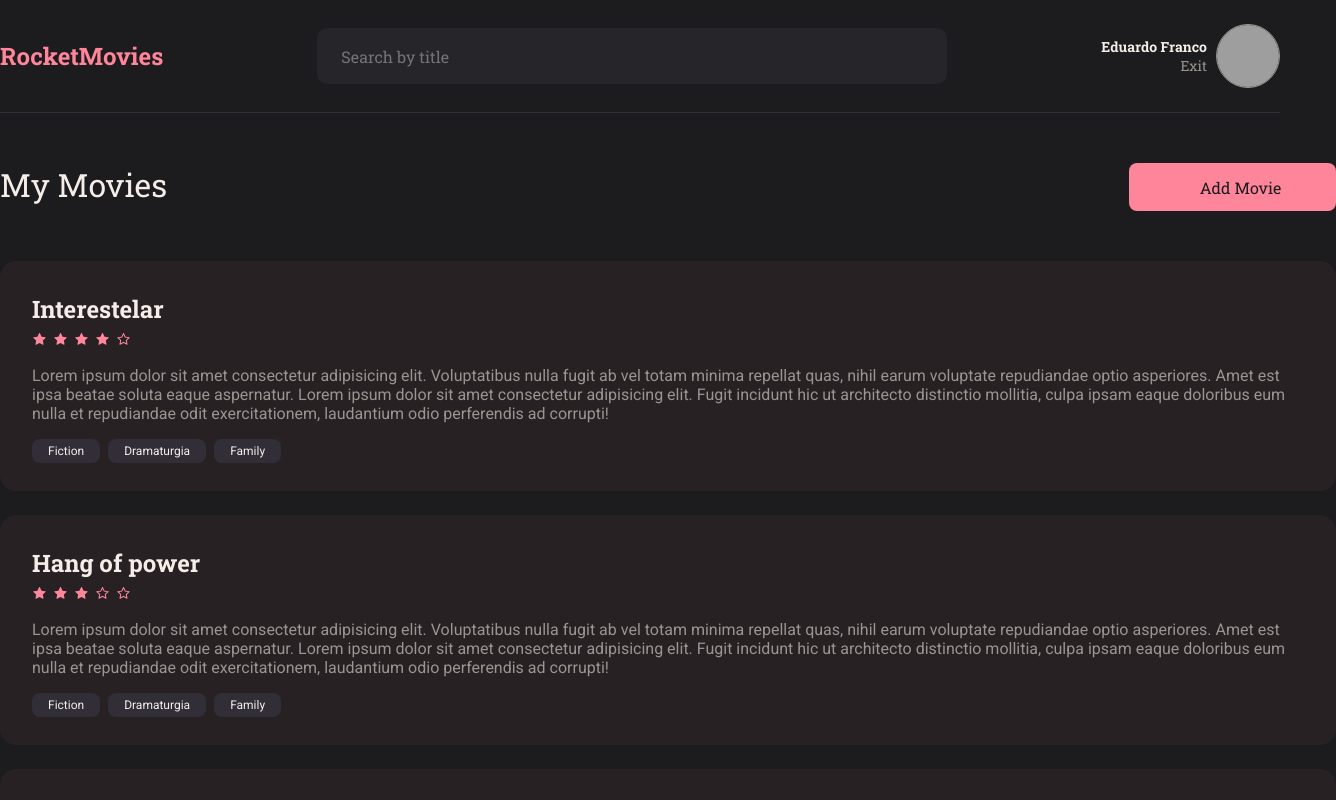
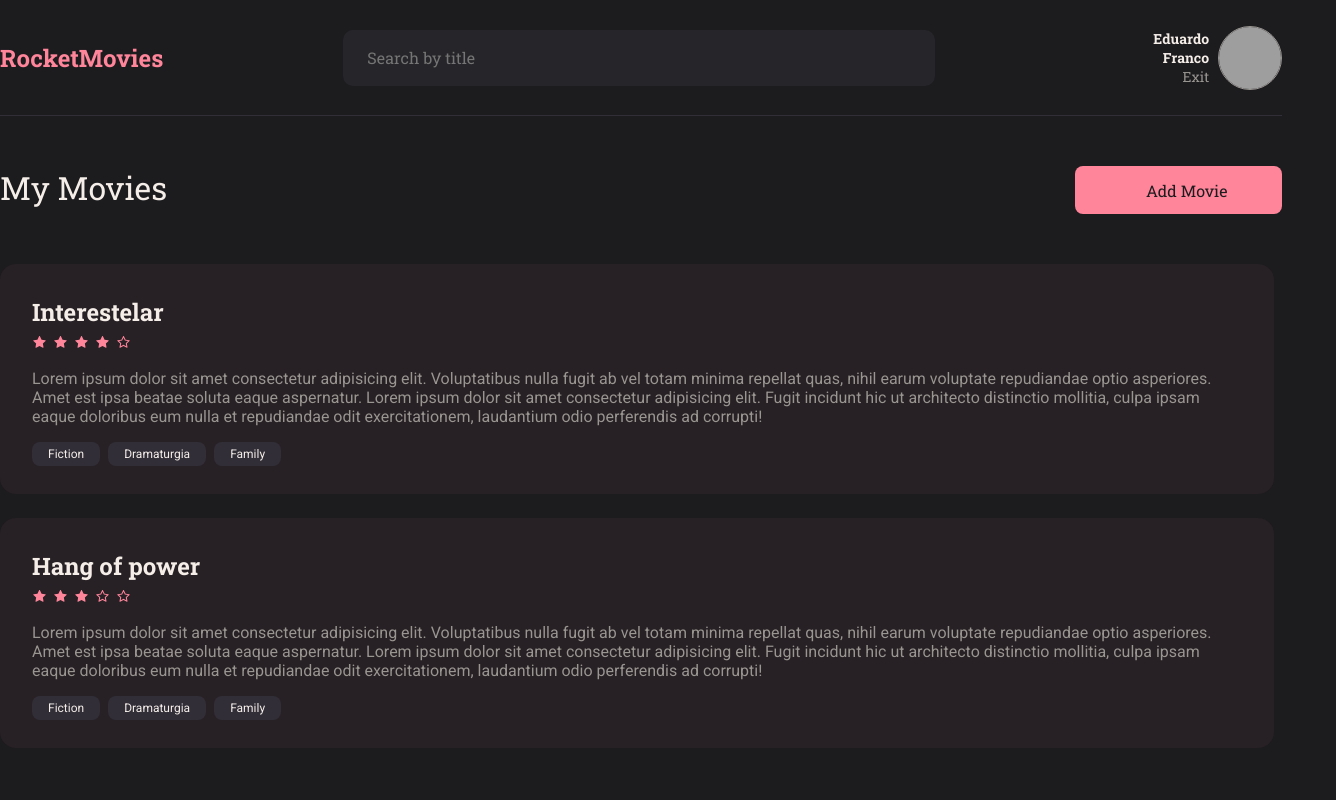
Before and after one commit to eduaardofranco/rocket-movies, a React (Vite) app: page / in a window 1280 px wide. Shown: the top 800 px of the page, 1336 px wide, since content can reach past the window. Built offline with nearby package versions, Linux system fonts and the light colour scheme; grey boxes are pictures that could not be loaded; some icons are missing.

Commit message:
adjust scroll bar

```diff
--- a/src/components/Header/index.jsx
+++ b/src/components/Header/index.jsx
@@ -3,7 +3,6 @@ import { Container, Search, Profile } from './styles'
 export function Header() {
     return(
         <Container>
-            <div className="content">
             <h1>RocketMovies</h1>
             <Search>
                 <input type="search" placeholder="Search by title" />
@@ -16,7 +15,6 @@ export function Header() {
                 <img src="https://github.com/eduaardofranco.png" alt="User prifile photo"></img>
             </Profile>
 
-            </div>
         </Container>
     )
 }
--- a/src/components/Header/styles.js
+++ b/src/components/Header/styles.js
@@ -1,12 +1,15 @@
 import styled from 'styled-components'
 
 export const Container = styled.header`
+
+    grid-area: header;
 
     border-bottom: 1px solid ${({ theme }) => theme.COLORS.BG_300};
     display: flex;
     align-items: center;
     justify-content: center;
     padding: 2.4rem 0;
+    width: 100%;
 
      h1 {
         color: ${({ theme }) => theme.COLORS.PINK};
@@ -20,7 +23,7 @@ export const Container = styled.header`
 `;
 
 export const Search = styled.div`
-    margin: 0 6.4rem;
+    margin: 0 18rem;
     width: 63rem;
 
     input {
--- a/src/components/MovieItem/styles.js
+++ b/src/components/MovieItem/styles.js
@@ -4,7 +4,10 @@ export const Container = styled.div`
     background: ${({ theme }) => theme.COLORS.BG_500};
     border-radius: 1.6rem;
     padding: 3.2rem;
-    margin-bottom: 2.4rem;
+    &+ div {
+        margin-top: 2.4rem;
+    }
+    /* margin-bottom: 2.4rem; */
     h2 {
         color: ${({ theme }) => theme.COLORS.WHITE};
         font-size: 2.4rem;
--- a/src/pages/Movies/index.jsx
+++ b/src/pages/Movies/index.jsx
@@ -8,16 +8,15 @@ export function Movies(title) {
     return (
         <Container>
             <Header />
-            <div className="content">
+            <main>
                 <header>
                     <h2>My Movies</h2>
                     <Button
                         title="Add Movie"
                         icon={LiaPlusSolid}
                     />
-
                 </header>
-                <main>
+                <div className="content">
                     <MovieItem title="Interestelar" rating="4">
                         <p>Lorem ipsum dolor sit amet consectetur adipisicing elit. Voluptatibus nulla fugit ab vel totam minima repellat quas, nihil earum voluptate repudiandae optio asperiores. Amet est ipsa beatae soluta eaque aspernatur. Lorem ipsum dolor sit amet consectetur adipisicing elit. Fugit incidunt hic ut architecto distinctio mollitia, culpa ipsam eaque doloribus eum nulla et repudiandae odit exercitationem, laudantium odio perferendis ad corrupti!</p>
                     </MovieItem>
@@ -30,8 +29,8 @@ export function Movies(title) {
                     <MovieItem title="West Side" rating="5">
                         <p>Lorem ipsum dolor sit amet consectetur adipisicing elit. Voluptatibus nulla fugit ab vel totam minima repellat quas, nihil earum voluptate repudiandae optio asperiores. Amet est ipsa beatae soluta eaque aspernatur. Lorem ipsum dolor sit amet consectetur adipisicing elit. Fugit incidunt hic ut architecto distinctio mollitia, culpa ipsam eaque doloribus eum nulla et repudiandae odit exercitationem, laudantium odio perferendis ad corrupti!</p>
                     </MovieItem>
-                </main>
-            </div>
+                </div>
+            </main>
         </Container>
 
     )
--- a/src/pages/Movies/styles.js
+++ b/src/pages/Movies/styles.js
@@ -1,7 +1,19 @@
 import styled from 'styled-components'
 
 export const Container = styled.div`
-.content {
+    height: 100vh;
+    width: 100%;
+    display: grid;
+    grid-template-rows: 11.6rem auto;
+    grid-template-areas:
+        "header"
+        "content";
+
+    > main {
+        grid-area: content;
+        max-width: 133.6rem;
+        margin: 0 auto;
+
         header {
             display: flex;
             justify-content: space-between;
@@ -15,7 +27,24 @@ export const Container = styled.div`
             font-weight: 400;
             }
         }
+        > .content {
+            height: calc(100vh - 31.4rem);
+            margin-bottom: 5rem;
+            padding-right: .8rem;
+            overflow-y: auto;
 
+            &::-webkit-scrollbar {
+                width: .8rem;
+            }
+            &::-webkit-scrollbar-track {
+                /* padding-right: 100px; */
+            }
+            &::-webkit-scrollbar-thumb {
+                background: ${({ theme }) => theme.COLORS.PINK};
+                border-radius: .8rem;
+
+            }
+        }
     }
 
 `;
--- a/src/styles/global.js
+++ b/src/styles/global.js
@@ -26,8 +26,4 @@ export default createGlobalStyle`
     a:hover, button:hover {
         filter: brightness(0.8);
     }
-    .content {
-        margin: 0 auto;
-        width: 133.6rem;
-    }
 `;
```
Lines whose indentation alone changed are shown as unchanged.
